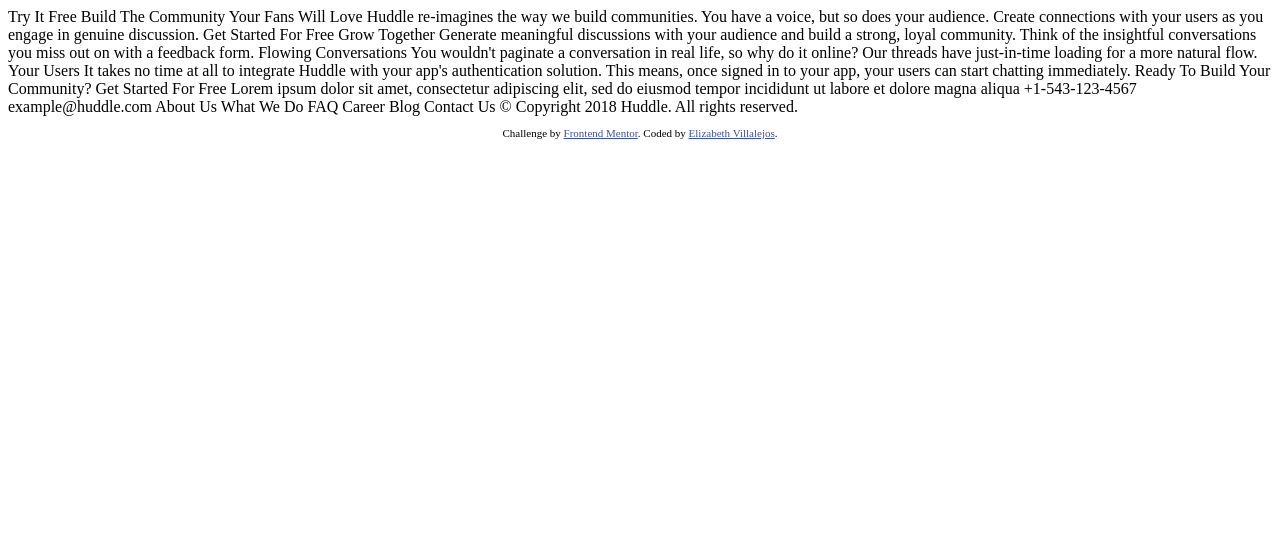
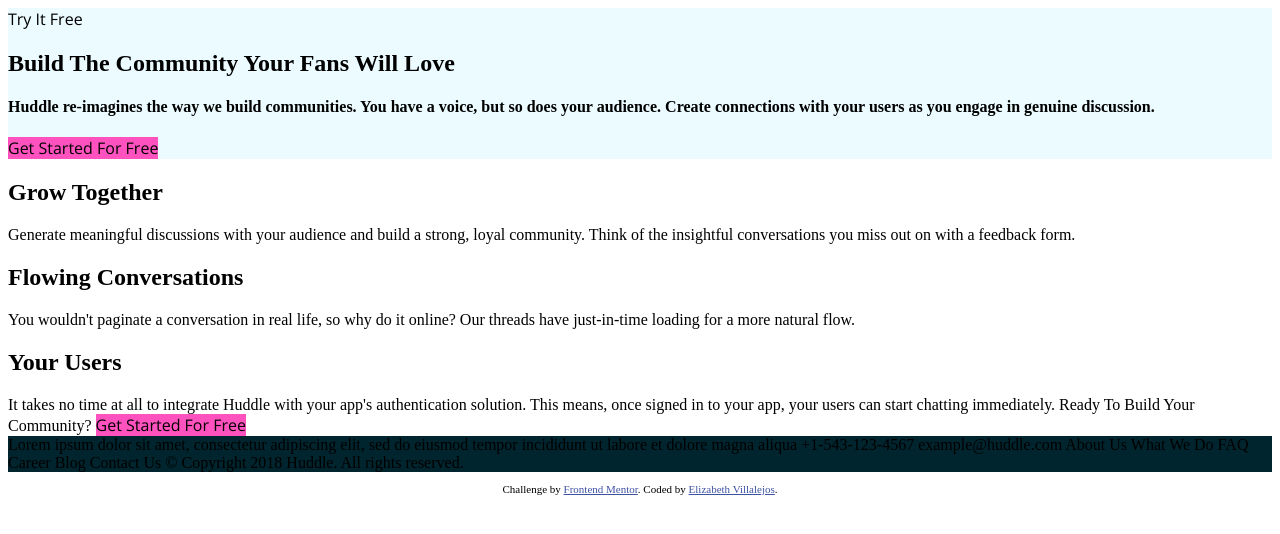
Before and after one commit to misselliev/dulce-landing, a plain HTML site: page index.html in a window 1280 px wide. Drawn offline with nearby package versions, Linux system fonts and the light colour scheme.

Commit message:
Adding fonts and quick setup

```diff
--- a/index.html
+++ b/index.html
@@ -7,52 +7,46 @@
   <!-- displays site properly based on user's device -->
 
   <link rel="icon" type="ico" sizes="32x32" href="./images/dulcefavicon.ico">
+  <link rel="stylesheet" href="./styles/styles.css">
+  <link href="https://fonts.googleapis.com/css?family=Poppins:600&display=swap" rel="stylesheet">
+  <link href="https://fonts.googleapis.com/css?family=Open+Sans:400,700&display=swap" rel="stylesheet">
+
 
   <title>Frontend Mentor | Huddle landing page with alternating feature blocks</title>
 
-  <!-- Feel free to remove these styles or customise in your own stylesheet 👍 -->
-  <style>
-    .attribution {
-      font-size: 11px;
-      text-align: center;
-    }
-
-    .attribution a {
-      color: hsl(228, 45%, 44%);
-    }
-  </style>
 </head>
 
 <body>
+  <section class="top-blue">
+    <span class="white-button action">Try It Free</span>
 
-  Try It Free
+    <h1>Build The Community Your Fans Will Love</h1>
 
-  Build The Community Your Fans Will Love
+    <h4>Huddle re-imagines the way we build communities. You have a voice, but so does your audience.
+      Create connections with your users as you engage in genuine discussion.</h4>
 
-  Huddle re-imagines the way we build communities. You have a voice, but so does your audience.
-  Create connections with your users as you engage in genuine discussion.
-
-  Get Started For Free
-
-  Grow Together
+    <span class="pink-button action">Get Started For Free</span>
+  </section>
+  <h2>Grow Together</h2>
 
   Generate meaningful discussions with your audience and build a strong, loyal community.
   Think of the insightful conversations you miss out on with a feedback form.
 
-  Flowing Conversations
+  <h2>Flowing Conversations</h2>
 
   You wouldn't paginate a conversation in real life, so why do it online? Our threads
   have just-in-time loading for a more natural flow.
 
-  Your Users
+  <h2>Your Users</h2>
 
   It takes no time at all to integrate Huddle with your app's authentication solution.
   This means, once signed in to your app, your users can start chatting immediately.
 
   Ready To Build Your Community?
 
-  Get Started For Free
+  <span class="pink-button action">Get Started For Free</span>
 
+  <section class="bottom-section">
     Lorem ipsum dolor sit amet, consectetur adipiscing elit, sed do eiusmod tempor
     incididunt ut labore et dolore magna aliqua
 
@@ -68,7 +62,7 @@
     Contact Us
 
     &copy; Copyright 2018 Huddle. All rights reserved.
-
+  </section>
   <footer>
     <p class="attribution">
       Challenge by <a href="https://www.frontendmentor.io?ref=challenge" target="_blank">Frontend Mentor</a>.
--- /dev/null
+++ b/styles/styles.css
@@ -0,0 +1,32 @@
+.attribution {
+  font-size: 11px;
+  text-align: center;
+}
+
+.attribution a {
+  color: hsl(228, 45%, 44%);
+}
+
+.h1, .h2, .h4 {
+  font-family: 'Poppins', sans-serif;
+}
+
+.top-blue {
+  background-color: hsl(193, 100%, 96%);
+}
+
+.pink-button {
+  background-color: hsl(322, 100%, 66%);
+}
+
+.bottom-section {
+  background-color: hsl(192, 100%, 9%);
+}
+
+.action {
+  font-family: 'Open Sans', sans-serif;
+}
+
+.rounded-button {
+  border-radius: 40%;
+}
```
Also changed, not shown: 2 other files. Lines whose indentation alone changed are shown as unchanged.
